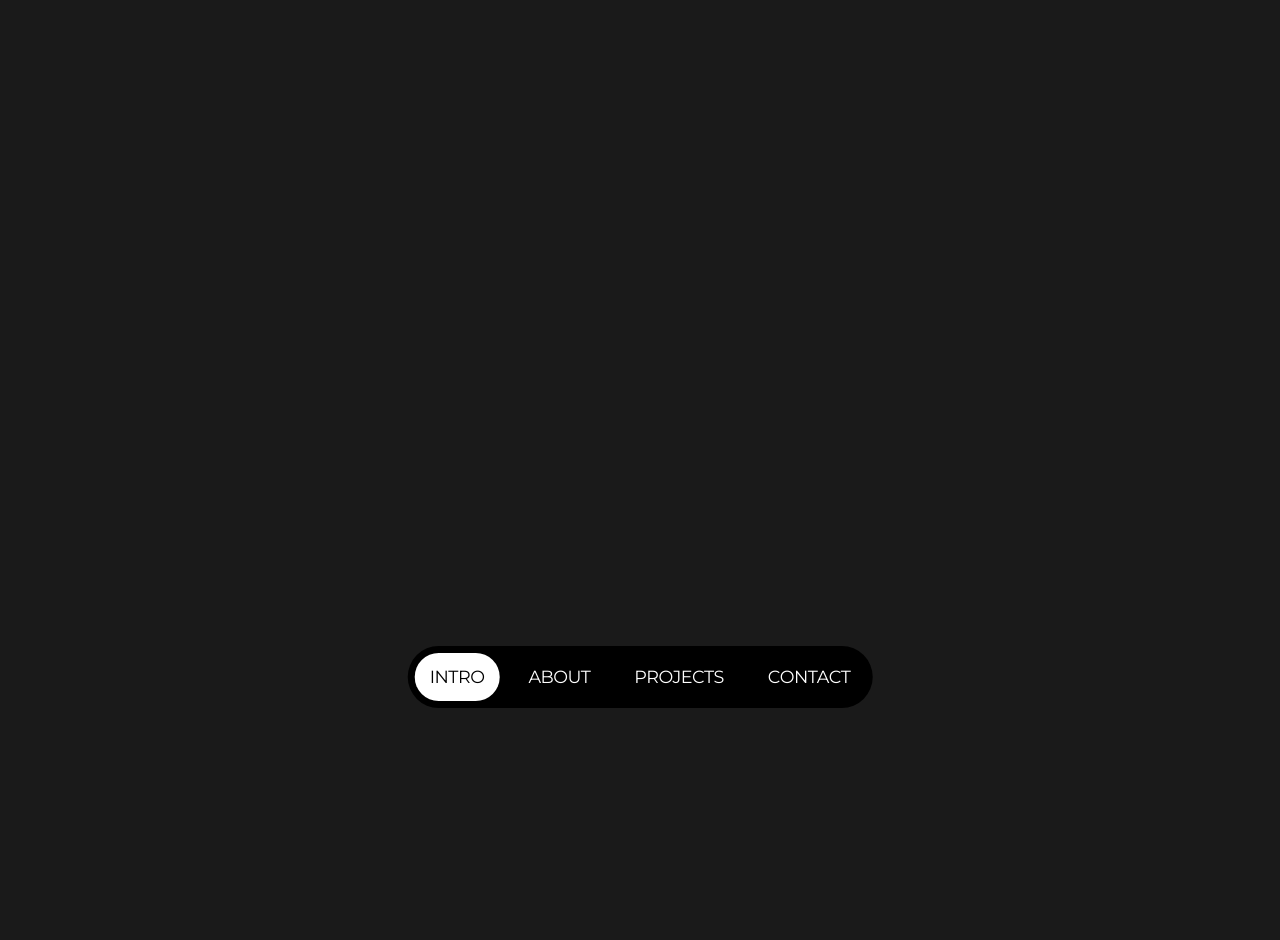
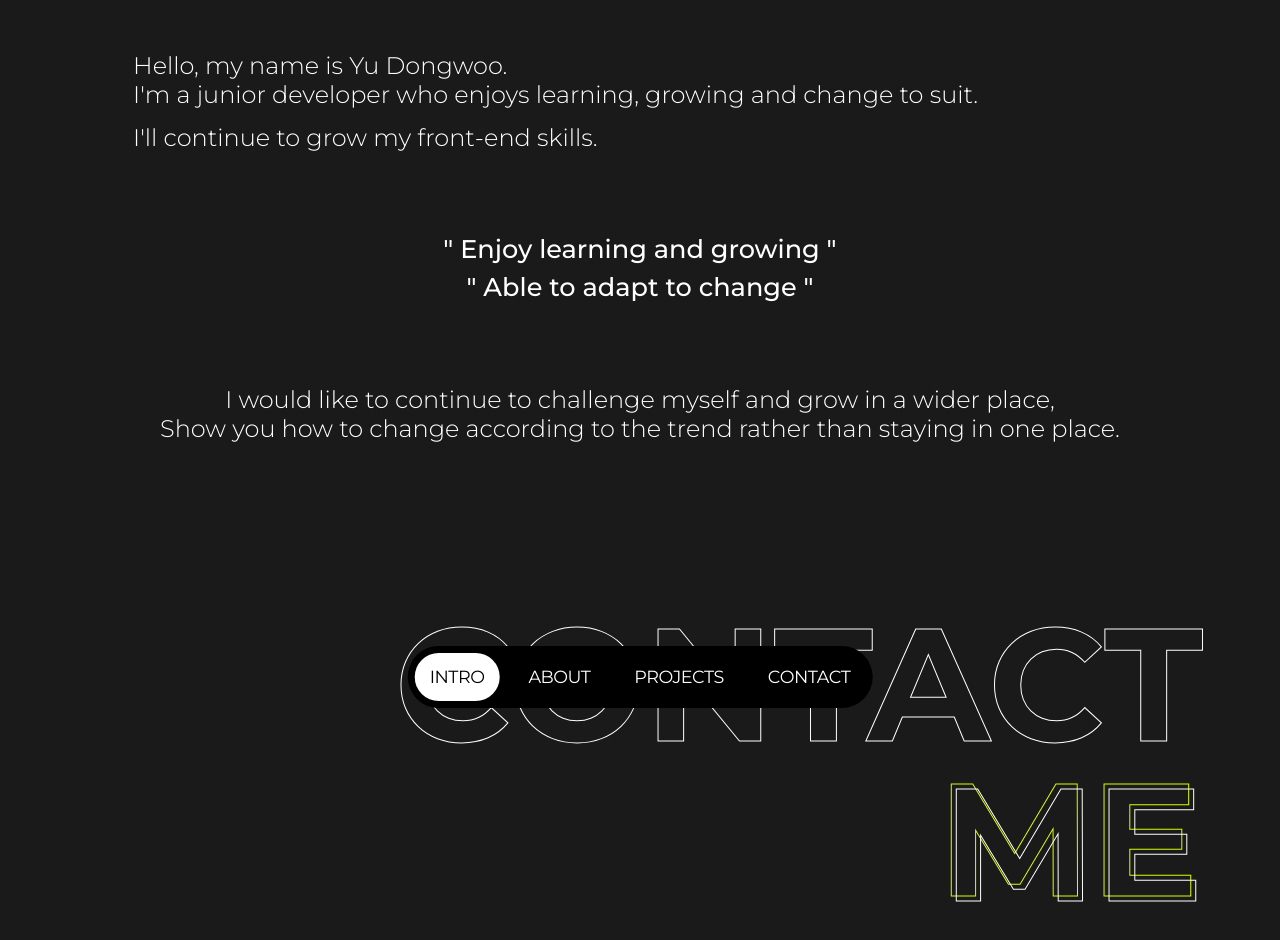
Before and after one commit to devwoodie/woodie, a React (Create React App) app: page /contact in a window 1280 px wide. Shown: the part 60-1000 px from the top of the page. Before the commit the page ends 800 px from the top, so only its background shows below. Built offline with nearby package versions, Linux system fonts and the light colour scheme.

Commit message:
feat : contact page sketch

```diff
--- a/src/component/Contact.js
+++ b/src/component/Contact.js
@@ -2,8 +2,25 @@ import '../css/Contact.scss';
 
 const Contact = () => {
     return(
-        <div>
-
+        <div className="Contact">
+            <div className="top-text">
+                <p className="hello">
+                    Hello, my name is Yu Dongwoo.<br/>
+                    I'm a junior developer who enjoys learning, growing and change to suit.
+                </p>
+                <p className="will">
+                    I'll continue to grow my front-end skills.
+                </p>
+                <p className="bold-text">
+                    " Enjoy learning and growing "<br/>
+                    " Able to adapt to change "
+                </p>
+                <p className="want">
+                    I would like to continue to challenge myself and grow in a wider place,<br/>
+                    Show you how to change according to the trend rather than staying in one place.
+                </p>
+            </div>
+            <h2 className="contact-tit">CONTACT<span className="me">ME</span></h2>
         </div>
     )
 }
--- a/src/css/Contact.scss
+++ b/src/css/Contact.scss
@@ -0,0 +1,49 @@
+@import './mixin';
+
+.Contact{
+  padding: 7rem 0;
+  .top-text{
+    font-size: 1.5rem;
+    font-weight: 300;
+    width: 90%;
+    margin: 0 auto;
+    .hello{
+      font-size: inherit;
+      line-height: 1.2;
+    }
+    .will{
+      font-size: inherit;
+      margin-top: 1rem;
+    }
+    .bold-text{
+      font-size: 1.6rem;
+      font-weight: 500;
+      text-align: center;
+      margin: 5rem 0;
+      line-height: 1.5;
+    }
+    .want{
+      font-size: inherit;
+      line-height: 1.2;
+      text-align: center;
+    }
+  }
+  .contact-tit{
+    margin-top: 10rem;
+    font-size: 10rem;
+    font-weight: 600;
+    -webkit-text-stroke: 1px var(--back-white);
+    -webkit-text-fill-color: transparent;
+    text-align: right;
+    .me{
+      display: block;
+      font-family: inherit;
+      font-weight: inherit;
+      font-size: inherit;
+      position: relative;
+      &::before{
+        @include gradient(-5px, -5px, var(--text-green), 'ME');
+      }
+    }
+  }
+}
```
